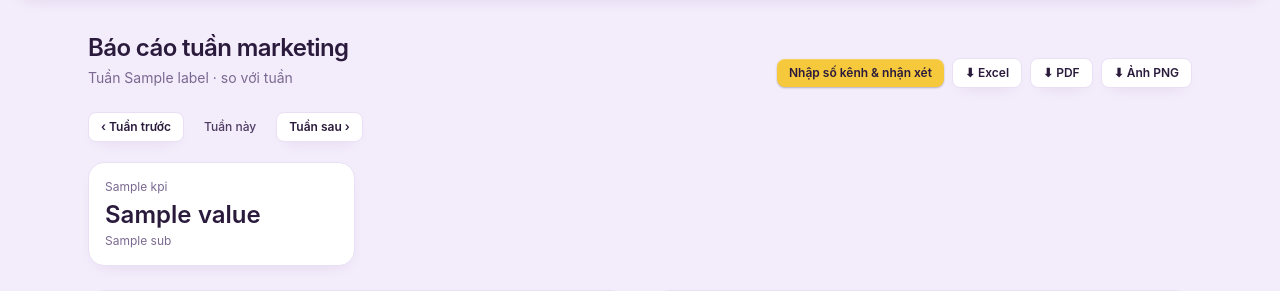
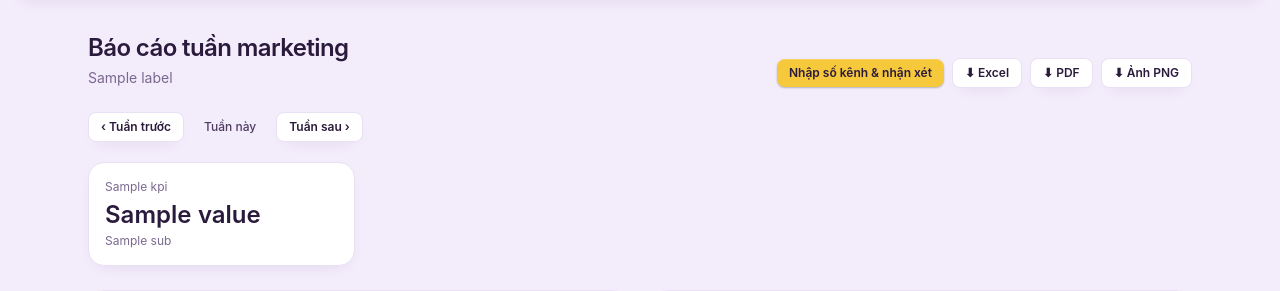
Before and after one commit to Deocomate/gvg-work-management, a Node server app: template src/views/reports/index.hbs in a window 1280 px wide. Shown: the part 66-357 px from the top of the page. Run offline with Node 20, Linux system fonts and the light colour scheme; the template is opened without the code that fills it: most values are stand-ins (such as "Sample title", 1, 10 or a date in 2020); style sheets or scripts are compiled from the project's sources; some libraries are stand-ins or nearby versions.

Commit message:
Báo cáo tuần: dòng dưới tiêu đề chỉ ghi khoảng ngày (23/11 - 29/11/2026)
Co-Authored-By: Claude Opus 5.5 <noreply@anthropic.com>

```diff
--- a/src/modules/reports/reports.controller.js
+++ b/src/modules/reports/reports.controller.js
@@ -26,7 +26,7 @@ export function delta(cur, prev, { neutral = false, lowerIsBetter = false } = {}
   return { text, tone: neutral ? 'same' : good ? 'up' : 'down' };
 }
 
-const weekLabel = (from, to) => `${formatDayVN(from).slice(0, 5)} – ${formatDayVN(to)}`;
+const weekLabel = (from, to) => `${formatDayVN(from).slice(0, 5)} - ${formatDayVN(to)}`;
 
 function presentAds(ads, prevAds) {
   if (!ads?.configured) return ads;
--- a/src/views/reports/index.hbs
+++ b/src/views/reports/index.hbs
@@ -1,7 +1,7 @@
 {{!-- Báo cáo tuần marketing. Cả báo cáo nằm trong #weekly-report để nút Tải PDF / PNG chụp lại (public/js/export-image.js);
       phần có data-export-skip (nút, chuyển tuần) không vào file. --}}
 <div id="weekly-report" data-filename="{{exportFilename}}" data-export-breaks="section, tbody tr" data-export-bg="page" data-export-width="1100">
-{{#> page-header title="Báo cáo tuần marketing" subtitle=(concat "Tuần " label " · so với tuần " prevLabel)}}
+{{#> page-header title="Báo cáo tuần marketing" subtitle=label}}
   <div class="flex flex-wrap items-center gap-2" data-export-skip>
     <a href="/reports/edit?date={{from}}" class="btn-primary btn-sm">Nhập số kênh & nhận xét</a>
     <a href="/reports/export.xlsx?date={{from}}" class="btn-secondary btn-sm" download title="Tổng quan, nội dung, kênh MXH, nhận xét — mở bằng Excel / Google Sheets">⬇ Excel</a>
```
